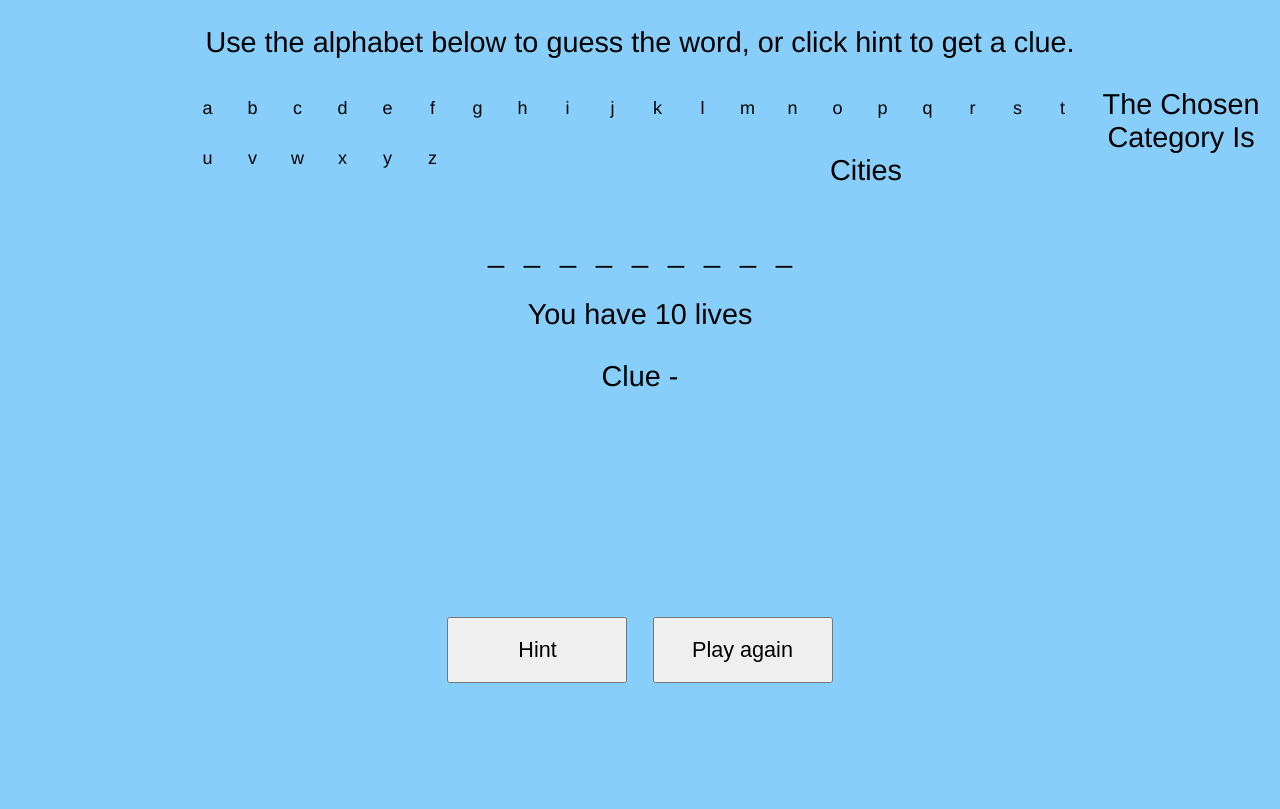
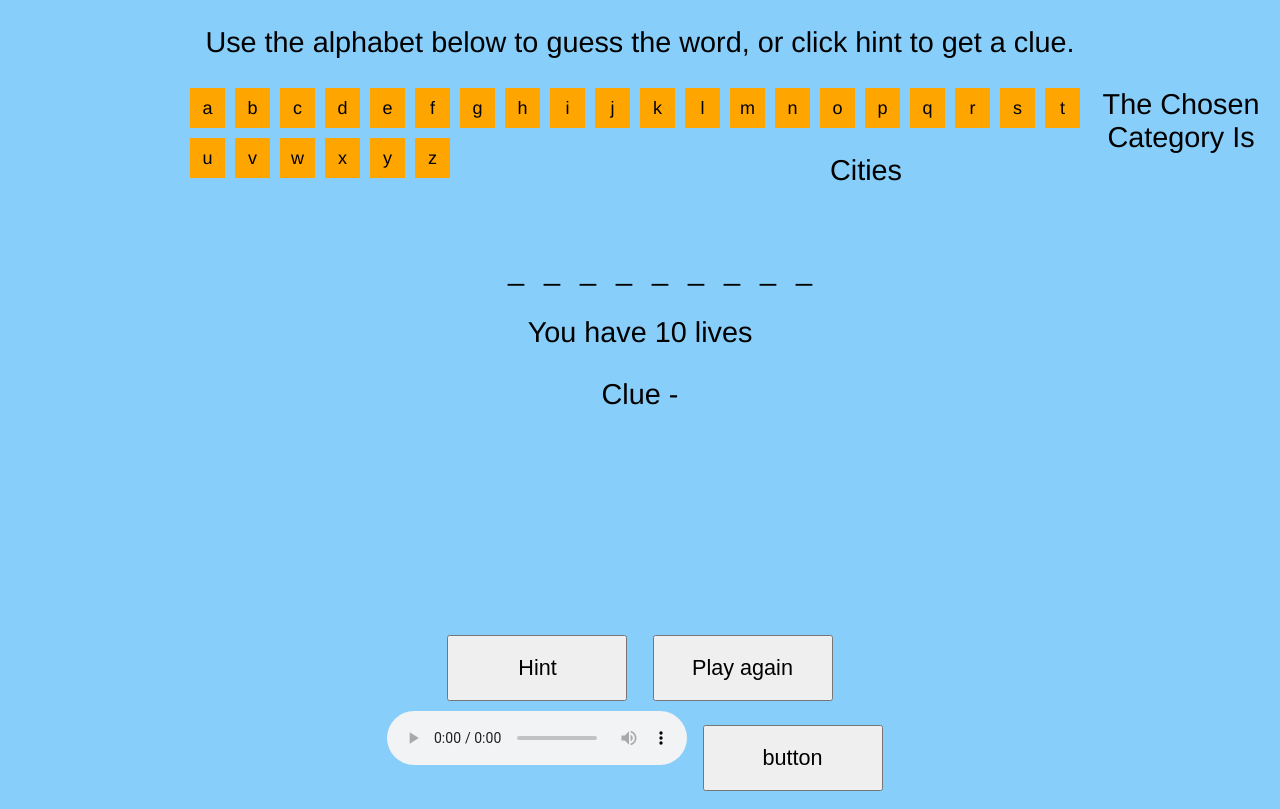
Before and after one commit to Willitobai/Word-Guess-Game, a plain HTML site: page index.html in a window 1280 px wide. Shown: the part 145-954 px from the top of the page. Before the commit the page ends 846 px from the top, so only its background shows below. Drawn offline with nearby package versions, Linux system fonts and the light colour scheme.

Commit message:
wordGame

```diff
--- a/assets/css/style.css
+++ b/assets/css/style.css
@@ -109,11 +109,12 @@ p{
   width:35px;
   height:30px;
   padding-top:10px;
-  background:$white;
+  background:orange;
   color:$base-color;
   cursor:pointer;
   @include corners(5px);
   border: solid 1px $white;
+}
 
     &:hover{
       background:$base-color;
--- a/assets/javascript/game.js
+++ b/assets/javascript/game.js
@@ -35,6 +35,7 @@ window.onload = function () {
         check();
         myButtons.appendChild(letters);
         letters.appendChild(list);
+
       }
     }
 
@@ -231,3 +232,6 @@ window.onload = function () {
       play();
     }
   }
+  function peppa() {
+    play();
+  }
--- a/index.html
+++ b/index.html
@@ -30,6 +30,11 @@
             <button id="hint">Hint</button>
             <button id="reset">Play again</button>
         </div>
+    <audio controls>
+        <source id='peppa' src='images/peppapig.mp3' type='audio/mp3'/>
+    </audio>
+    <button onclick='peppa()'>button</button>
+
     </div>
 
     <script src="https://code.jquery.com/jquery-3.3.1.js" integrity="sha256-2Kok7MbOyxpgUVvAk/HJ2jigOSYS2auK4Pfzbm7uH60="
```
Also changed, not shown: 4 other files.
